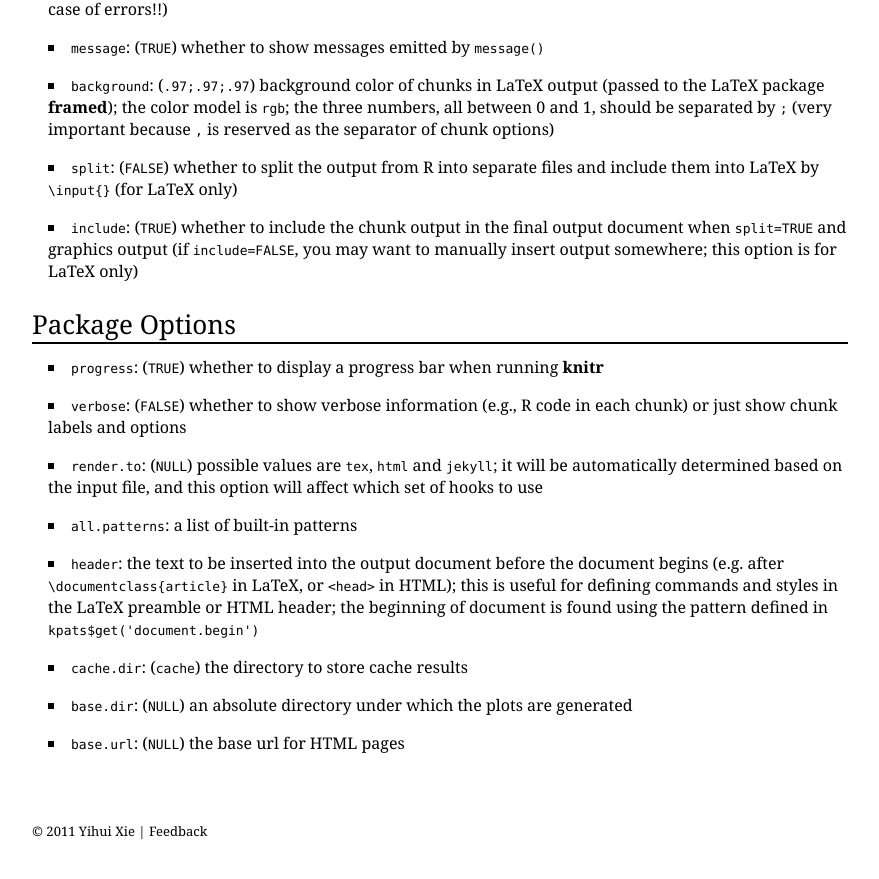
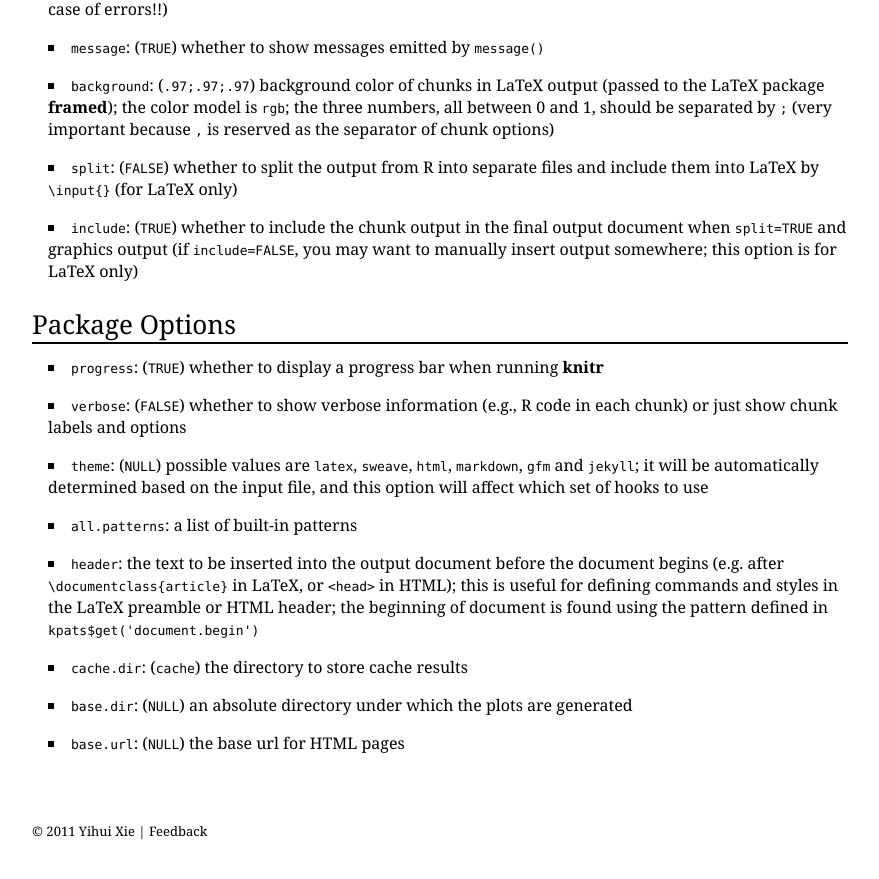
Before and after one commit to yihui/knitr, a Jekyll site: the page built from options.md, in a window 1280 px wide and 900 px high, scrolled down 2994 px. Shown: the top 879 px of the window, without its empty margins (200-1079 px from the left). Built offline with Jekyll 4.4.1, drawn with Linux system fonts in a browser that asks for light colours; some web fonts are replaced.

Commit message:
document the theme option

```diff
--- a/options.md
+++ b/options.md
@@ -54,7 +54,7 @@ And `\SweaveOpts{comment=#, width=6, height=6}` can change the default global op
 
 - `progress`: (`TRUE`) whether to display a progress bar when running **knitr**
 - `verbose`: (`FALSE`) whether to show verbose information (e.g., R code in each chunk) or just show chunk labels and options
-- `render.to`: (`NULL`) possible values are `tex`, `html` and `jekyll`; it will be automatically determined based on the input file, and this option will affect which set of hooks to use
+- `theme`: (`NULL`) possible values are `latex`, `sweave`, `html`, `markdown`, `gfm` and `jekyll`; it will be automatically determined based on the input file, and this option will affect which set of hooks to use
 - `all.patterns`: a list of built-in patterns
 - `header`: the text to be inserted into the output document before the document begins (e.g. after `\documentclass{article}` in LaTeX, or `<head>` in HTML); this is useful for defining commands and styles in the LaTeX preamble or HTML header; the beginning of document is found using the pattern defined in `kpats$get('document.begin')`
 - `cache.dir`: (`cache`) the directory to store cache results
```
